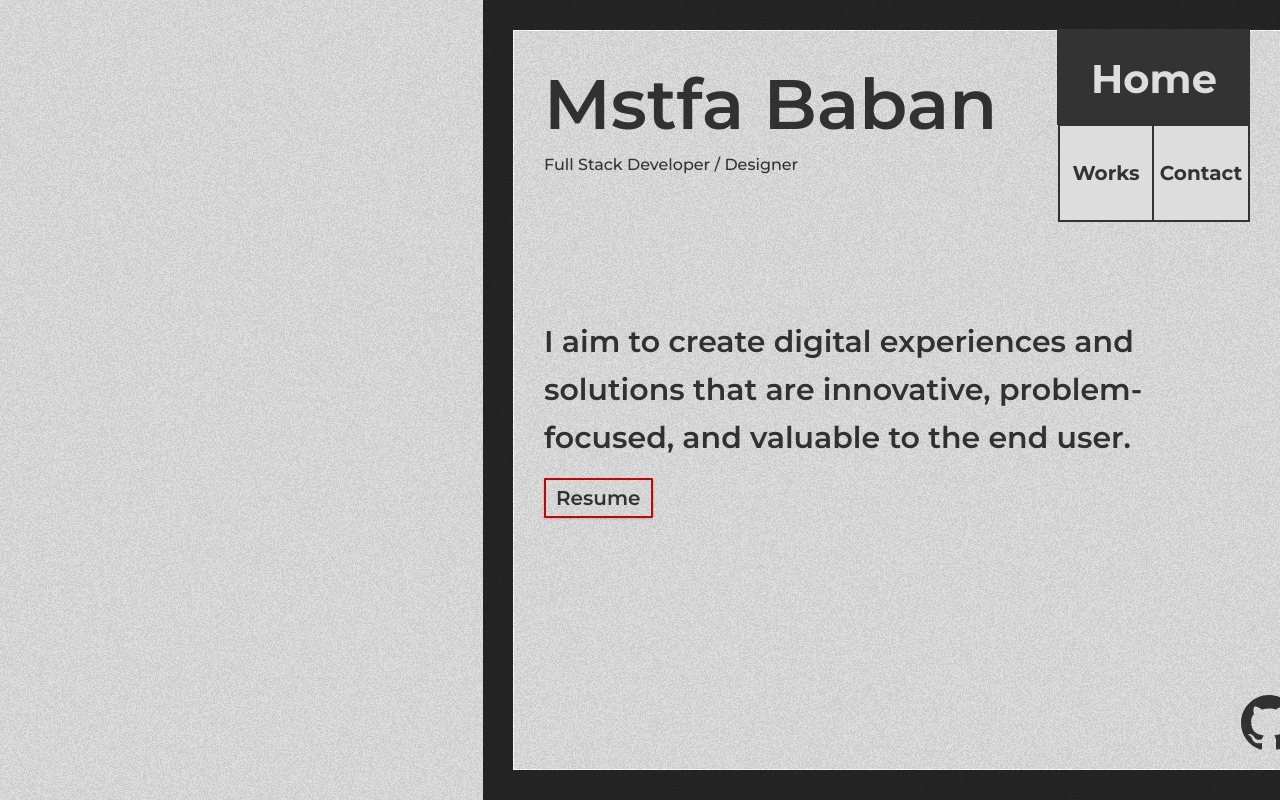
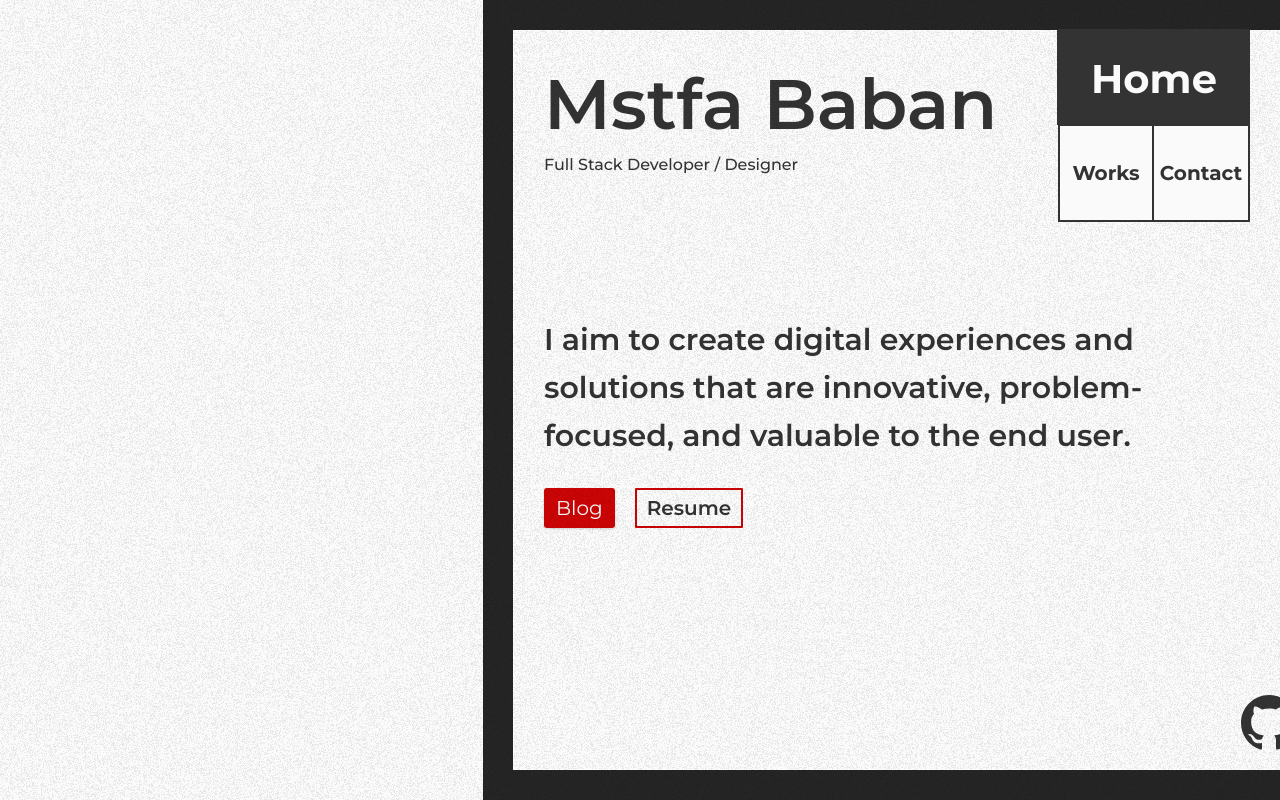
Before and after one commit to MustafaBaban/Portfolio, a Vue app: page / in a window 1280 px wide. Built offline with nearby package versions, Linux system fonts and the light colour scheme.

Commit message:
added blog button and changed bg color

```diff
--- a/src/App.vue
+++ b/src/App.vue
@@ -84,27 +84,26 @@ export default {
 }
 </script>
 <template>
-
   <HomeView ref="homeView" />
 
   <div id="navBox">
     <div class="nav" :class="{ pulse: showPulse }">
       <div class="box" :class="animationClasses"></div>
       <div class="top">
-        <a href="#home" @click="currentAnimation = 'moveUp';disableScroll()" class="nav-item "
+        <a href="#home" @click="currentAnimation = 'moveUp'; disableScroll()" class="nav-item "
           :class="currentAnimation == 'moveUp' ? 'text-white' : 'text-dark'">Home</a>
       </div>
       <div class="bottom">
-        <a href="#works" @click="currentAnimation = 'moveLeft';disableScroll()" class="nav-item "
+        <a href="#works" @click="currentAnimation = 'moveLeft'; disableScroll()" class="nav-item "
           :class="currentAnimation == 'moveLeft' ? 'text-white' : 'text-dark'">Works</a>
-        <a href="#contact" @click="currentAnimation = 'moveRight';disableScroll()" class="nav-item "
+        <a href="#contact" @click="currentAnimation = 'moveRight'; disableScroll()" class="nav-item "
           :class="currentAnimation == 'moveRight' ? 'text-white' : 'text-dark'">Contact</a>
       </div>
     </div>
   </div>
   <div class="bottom-pages">
     <WorksView ref="worksView" />
-    <ContactView ref="contactView"/>
+    <ContactView ref="contactView" />
   </div>
 </template>
 
@@ -119,6 +118,7 @@ export default {
 
   font-weight: normal; */
 }
+
 .nav {
   -webkit-touch-callout: none;
   // ... (All the other styles for .nav)
@@ -215,12 +215,12 @@ body {
   background-color: $accent;
   color: $white;
   /* text color */
-  border-radius: 2px;
+  border-radius: 3px;
   border: none;
   /* no border */
   padding: 8px 12px;
   /* space between text and the button's edge */
-  font-size: 24px;
+  font-size: 2em;
   /* font size */
   width: fit-content;
   cursor: pointer;
@@ -243,7 +243,7 @@ body {
   font-weight: 600;
   /* font weight */
   width: fit-content;
-  box-shadow: rgba(0, 0, 0, 0.1) 0px 1px 3px 0px, rgba(0, 0, 0, 0.06) 0px 1px 2px 0px;
+  // box-shadow: rgba(0, 0, 0, 0.1) 0px 1px 3px 0px, rgba(0, 0, 0, 0.06) 0px 1px 2px 0px;
 
 }
 
@@ -329,6 +329,7 @@ body {
   scrollbar-width: none;
   /* Firefox */
 }
+
 #navBox {
   margin-right: 30px;
   margin-top: 30px;
@@ -394,9 +395,11 @@ body {
       @include breakpoint($xs) {
         font-size: 3em;
       }
+
       @include breakpoint($sm) {
         font-size: 3.5em;
       }
+
       @include breakpoint($md) {
         font-size: 4em;
       }
@@ -414,6 +417,7 @@ body {
       @include breakpoint($xs) {
         font-size: 1.3em;
       }
+
       @include breakpoint($md) {
         font-size: 2em;
       }
@@ -469,7 +473,4 @@ body {
     }
   }
 }
-
-
-
 </style>
--- a/src/assets/_variables.scss
+++ b/src/assets/_variables.scss
@@ -1,8 +1,8 @@
 @import url('https://fonts.googleapis.com/css2?family=Lato:wght@100;300;400;700;900&family=Montserrat:ital,wght@0,100;0,200;0,300;0,400;0,500;0,600;0,700;0,800;0,900;1,100;1,400&display=swap');
 
-$white : #ddd;
+$white : #fafafa;
 $black: #333;
-$accent:#cb0505    ;
+$accent: #cb0505;
 
 
 // $font-main: "Typewriter",
--- a/src/noise.js
+++ b/src/noise.js
@@ -15,7 +15,7 @@ const noise = () => {
       const len = buffer32.length;
 
       for (let i = 0; i < len; i++) {
-        if (Math.random() < 0.5) {
+        if (Math.random() < 0.3) {
           buffer32[i] = 0xff000000;
         }
       }
--- a/src/views/HomeView.vue
+++ b/src/views/HomeView.vue
@@ -1,10 +1,10 @@
 <script>
 export default {
   mounted() {
-    if(window.location.hash != "") {
+    if (window.location.hash != "") {
       const element = document.querySelector(window.location.hash)
       element.scrollIntoView()
-    }else{
+    } else {
       const element = document.querySelector("#home")
       element.scrollIntoView()
     }
@@ -48,7 +48,10 @@ export default {
           I aim to create digital experiences and solutions that are innovative, problem-focused, and valuable to the
           end user.
         </h1>
-        <a href="/MustafaBabanResume.pdf" download class="callToSecondAction" style="text-decoration: none;">Resume</a>
+        <div class="buttons">
+          <a href="https://blog.mstfa.me" class="callToAction" style="text-decoration: none;">Blog</a>
+          <a href="/MustafaBabanResume.pdf" download class="callToSecondAction" style="text-decoration: none;">Resume</a>
+        </div>
       </div>
       <div class="contact-icons-container">
         <a href="https://github.com/MustafaBaban" target="_blank">
@@ -74,6 +77,14 @@ export default {
   </div>
 </template>
 <style lang="scss">
+.buttons {
+  margin-block-start: 2em;
+
+  .callToAction {
+    margin-inline-end: 1em;
+  }
+}
+
 .border {
   margin-left: 50%;
   margin-right: 50px;
--- a/src/views/WorksView.vue
+++ b/src/views/WorksView.vue
@@ -176,7 +176,7 @@ export default {
 </script>
 
 <template>
-    <div class="works" id="works" >
+    <div class="works" id="works">
         <p class="title">Works</p>
         <div class="work" v-for="work in works">
             <!-- <div class="work"> -->
@@ -196,9 +196,11 @@ export default {
 
                 <!-- umniah.netlify.app -->
                 <!-- https://akramiraq.netlify.app/ -->
-                <a class="callToSecondAction" style="text-decoration: none;margin-right:.5em" target="_blank" :href="work.url">Visit link</a>
+                <a class="callToSecondAction" style="text-decoration: none;margin-right:.5em" target="_blank"
+                    :href="work.url">Visit link</a>
 
-                <button class="callToSecondAction" v-if="work.hasModal" @click="work.status = true" style="font-weight:bold;margin-top:.7em;">Learn More</button>
+                <button class="callToSecondAction" v-if="work.hasModal" @click="work.status = true"
+                    style="font-weight:bold;margin-top:.7em;">Learn More</button>
             </div>
         </div>
 
@@ -214,7 +216,7 @@ export default {
     overscroll-behavior-y: none;
     padding-right: 0;
     flex-basis: 50%;
-    padding-bottom:5rem;
+    padding-bottom: 5rem;
 
 
     .title {
@@ -232,7 +234,7 @@ export default {
     .work {
         display: flex;
         border: solid rgb(105, 105, 105) 1px;
-        box-shadow: rgba(0, 0, 0, 0.1) 0px 1px 3px 0px, rgba(0, 0, 0, 0.06) 0px 1px 2px 0px;
+        // box-shadow: rgba(0, 0, 0, 0.1) 0px 1px 3px 0px, rgba(0, 0, 0, 0.06) 0px 1px 2px 0px;
         margin-bottom: 4em;
         overflow-x: hidden;
         flex-direction: column;
@@ -358,4 +360,5 @@ export default {
         }
 
     }
-}</style>
+}
+</style>
```
Also changed, not shown: 1 other file (tests, documents, lock files or other folders). Lines whose indentation alone changed are shown as unchanged.
